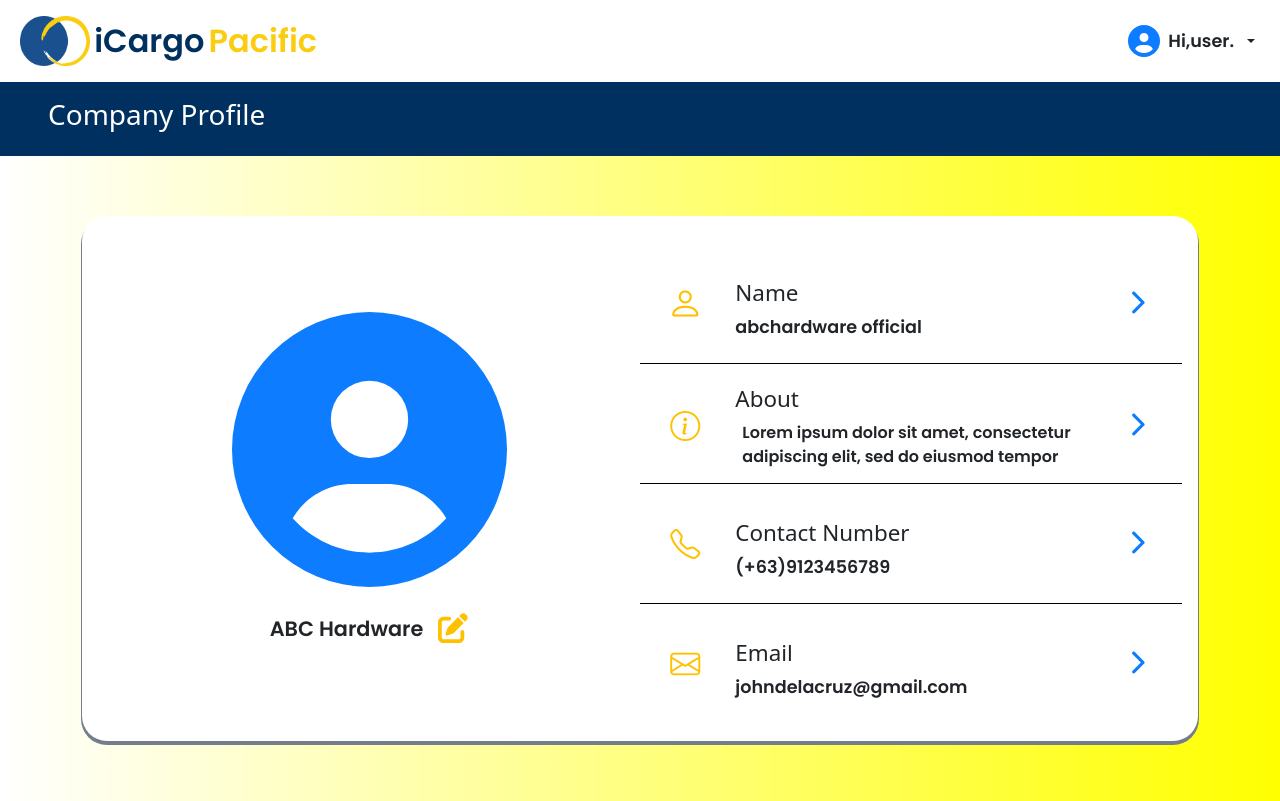
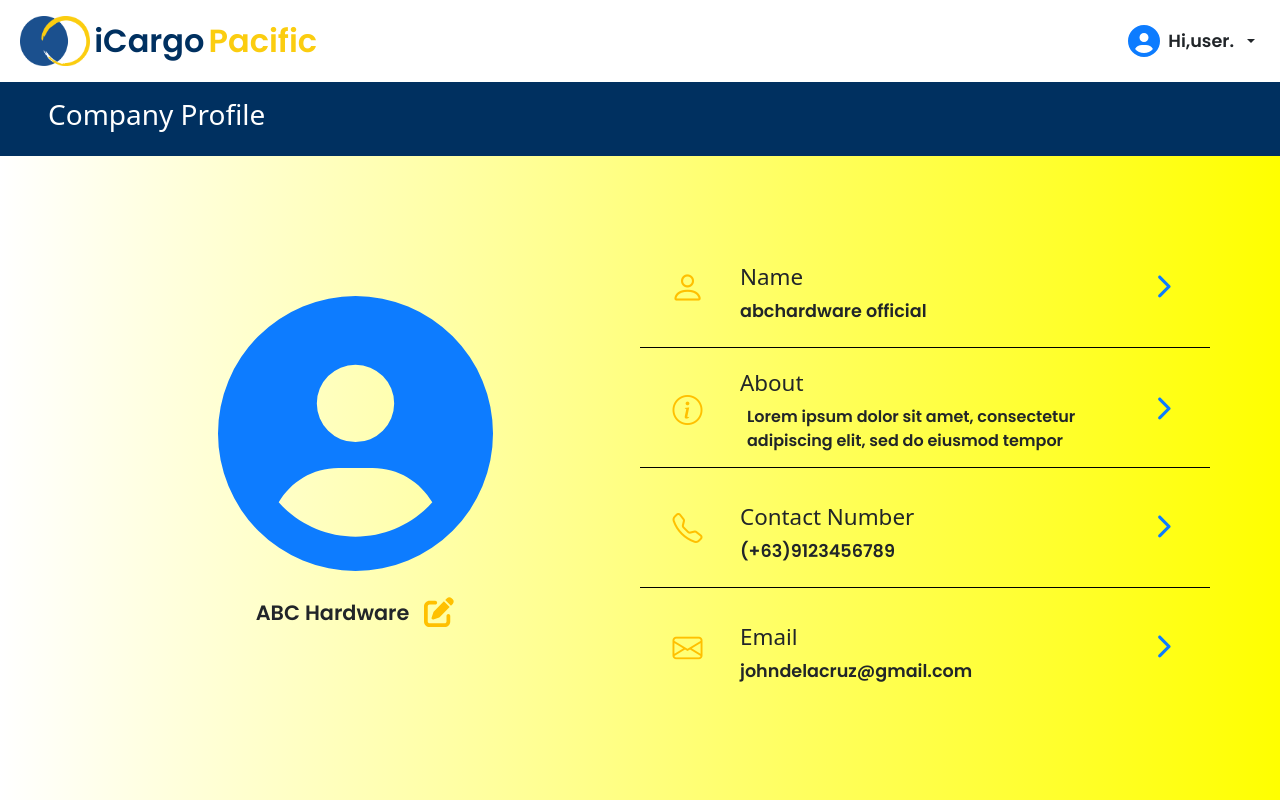
Before and after one commit to JCciasico/Vue-Project, a Vue app: page /profile in a window 1280 px wide. Built offline with nearby package versions, Linux system fonts and the light colour scheme; no server answers; what vue-fullpage-modal, vue-popup-layer would draw is missing.

Commit message:
refactor: css in main component

```diff
--- a/src/components/Profile/HomeProfile.vue
+++ b/src/components/Profile/HomeProfile.vue
@@ -51,13 +51,7 @@
   height: 100vh;
   background: linear-gradient(to right, white, yellow);
 }
-.square-box{
-    background-color: white;
-    padding: 1rem;
-    margin: auto;
-    border-radius: 25px;
-    box-shadow: 0px 3px 0px 1px #747d8c;
-}
+
 .profile-icon{
     margin:auto;
     padding-top: 5em;
```
